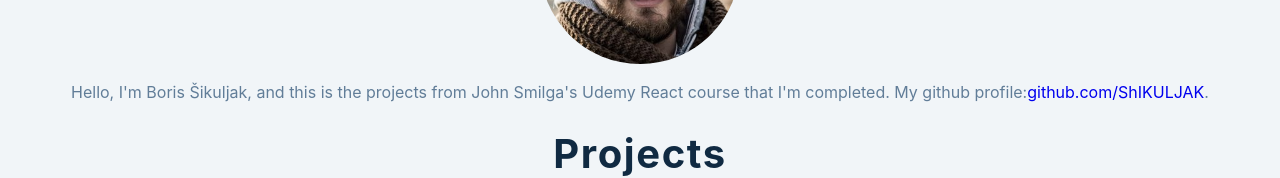
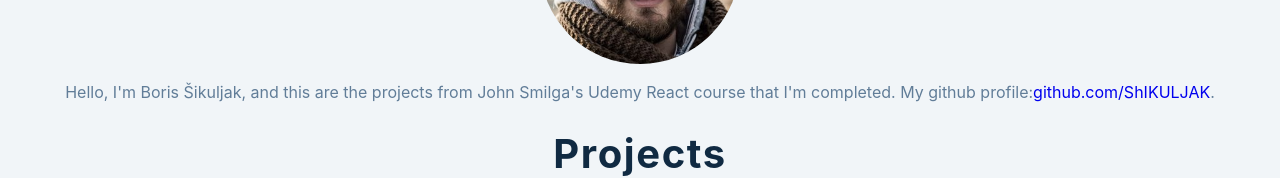
Before and after one commit to ShIKULJAK/portfolio, a React (Create React App) app: page / in a window 1280 px wide. Shown: the part 216-394 px from the top of the page. Built offline with nearby package versions, Linux system fonts and the light colour scheme.

Commit message:
changed <p> in app

```diff
--- a/src/App.js
+++ b/src/App.js
@@ -31,7 +31,7 @@ function App() {
           />
           {/* <h4 className="py-10">boris šikuljak</h4> */}
           <p className="py-10">
-            Hello, I'm Boris Šikuljak, and this is the projects from John
+            Hello, I'm Boris Šikuljak, and this are the projects from John
             Smilga's Udemy React course that I'm completed. My github profile:
             <a href="https://github.com/ShIKULJAK" target="_blank">
               github.com/ShIKULJAK
```
